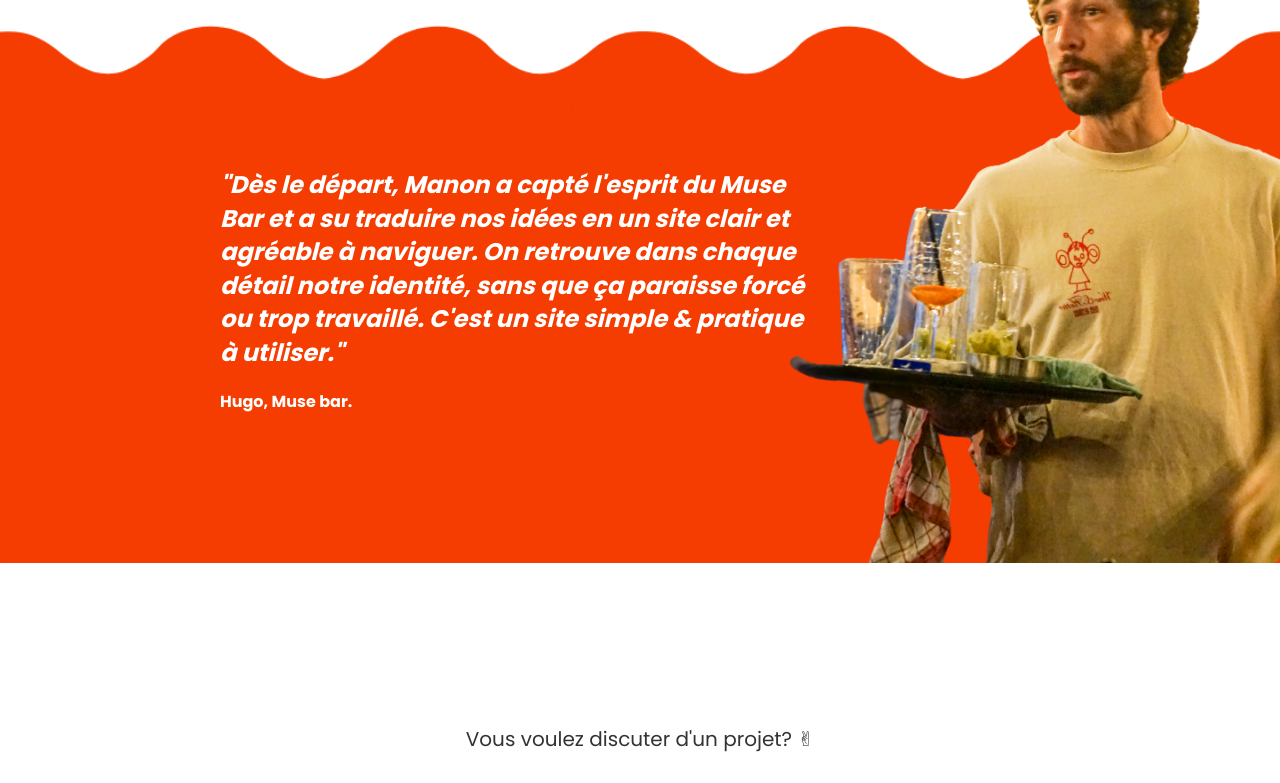
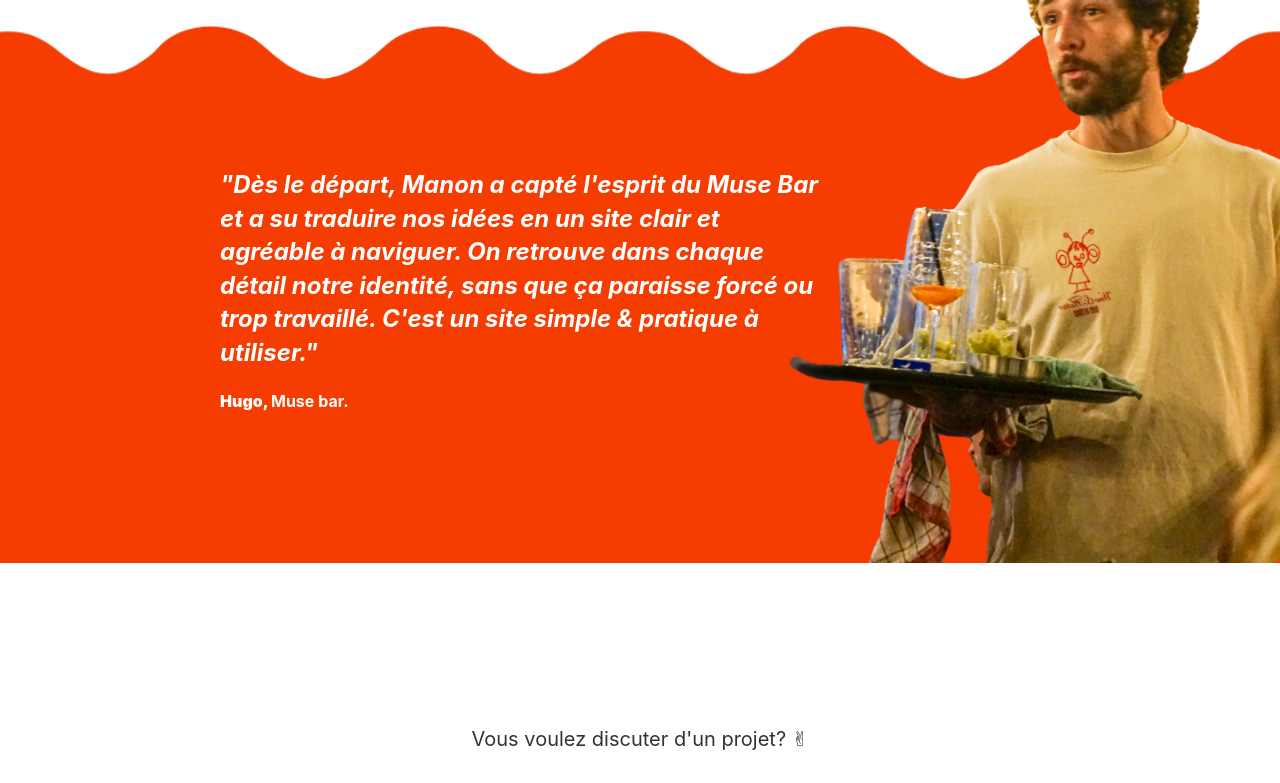
Before and after one commit to Ramswed/portfolio, a React (Create React App) app: page / in a window 1280 px wide. Shown: the part 2151-2934 px from the top of the page. Built offline with nearby package versions, Linux system fonts and the light colour scheme.

Commit message:
perf: optimiser le chargement des polices Google Fonts

```diff
--- a/src/styles/base.css
+++ b/src/styles/base.css
@@ -1,5 +1,3 @@
-@import url("https://fonts.googleapis.com/css2?family=Poppins:wght@300;400;500;600;700&display=swap");
-
 @font-face {
   font-family: "Rude";
   src: url("../fonts/Rude-ExtraBold.ttf") format("truetype");
@@ -7,7 +5,6 @@
   font-style: normal;
 }
 
-/* Breakpoints variables */
 :root {
   --breakpoint-mobile: 480px;
   --breakpoint-tablet: 768px;
```
